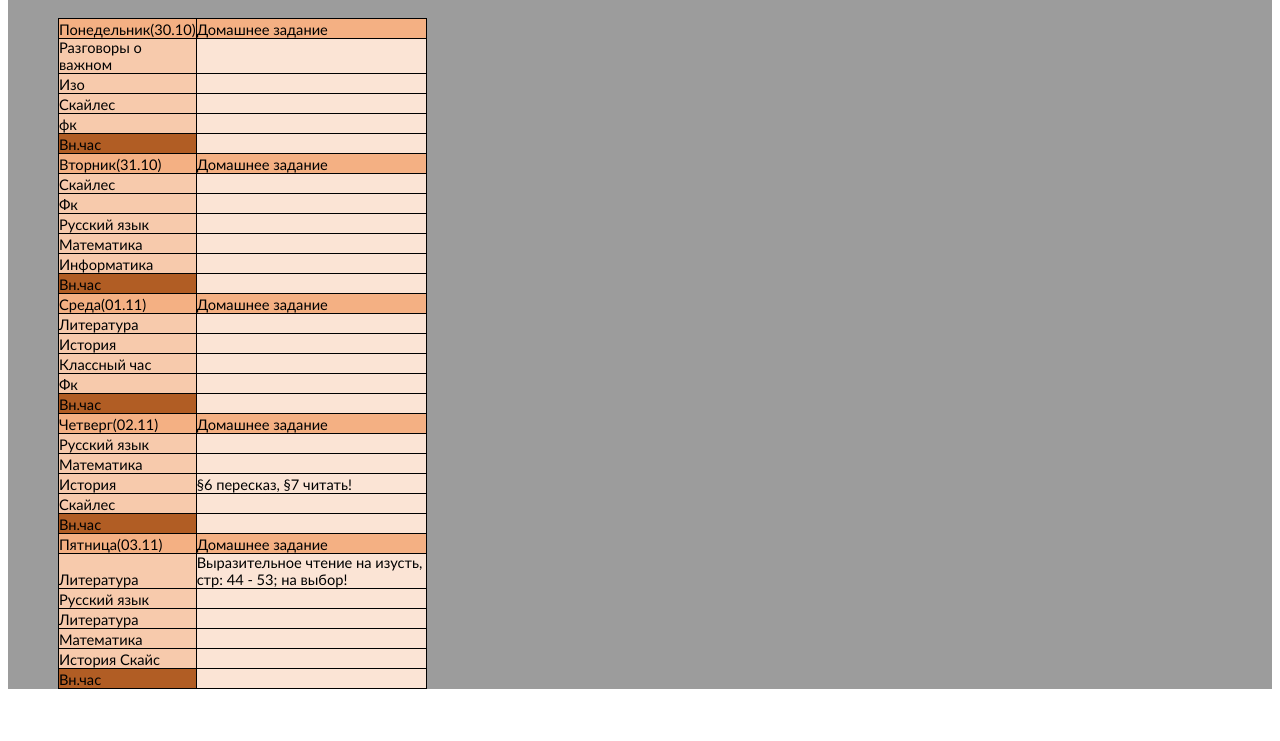
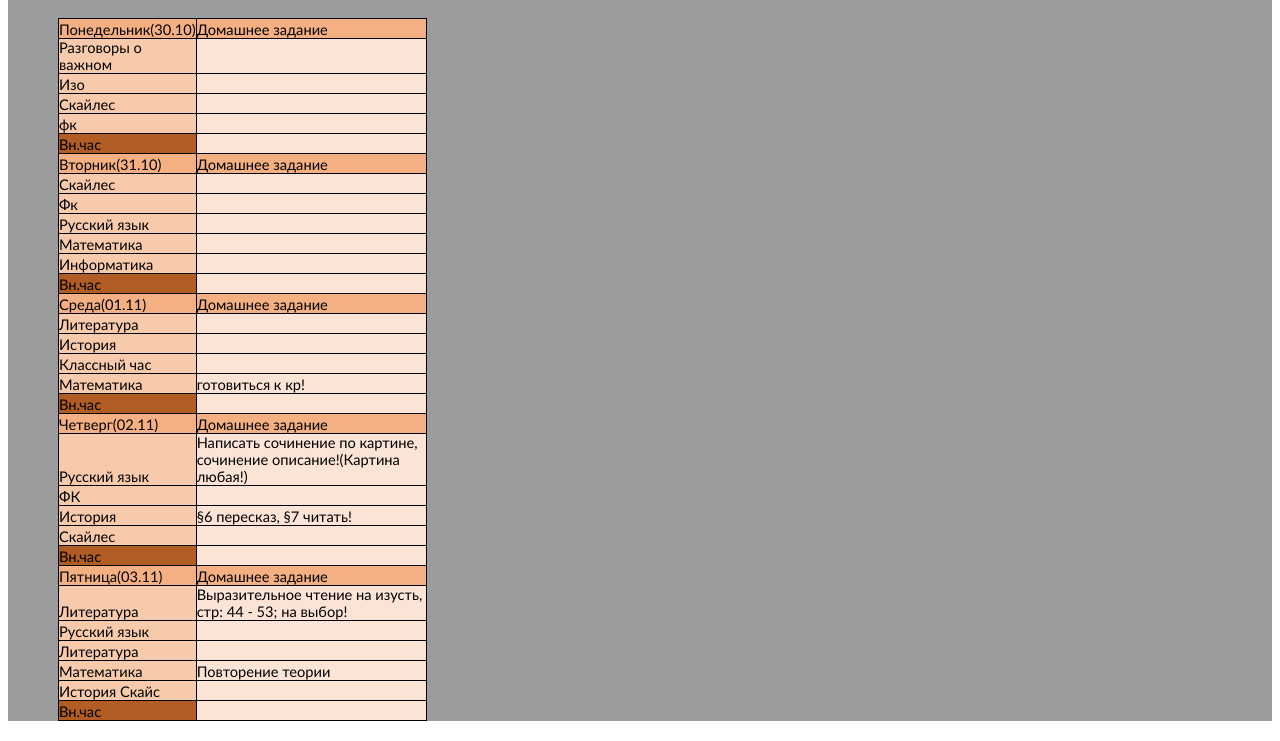
Before and after one commit to SkosSc/SkosSchool11, a plain HTML site: page Элект.Журнал/Paspisanie.html in a window 1280 px wide. Shown: the part 2317-3058 px from the top of the page. Before the commit the page ends 3026 px from the top, so only its background shows below. Drawn offline with Linux system fonts and the light colour scheme.

Commit message:
Add files via upload

```diff
--- a/Элект.Журнал/Paspisanie.html
+++ b/Элект.Журнал/Paspisanie.html
@@ -674,8 +674,8 @@
 	            <td class="column1 style3 null"></td>
 	          </tr>
 	          <tr class="row17">
-	            <td class="column0 style2 s">Фк</td>
-	            <td class="column1 style3 null"></td>
+	            <td class="column0 style2 s">Математика</td>
+	            <td class="column1 style3 null">готовиться к кр!</td>
 	          </tr>
 	          <tr class="row18">
 	            <td class="column0 style4 s">Вн.час</td>
@@ -687,10 +687,10 @@
 	          </tr>
 	          <tr class="row20">
 	            <td class="column0 style2 s">Русский язык</td>
-	            <td class="column1 style3 null"></td>
+	            <td class="column1 style3 null">Написать сочинение по картине, сочинение описание!(Картина любая!)</td>
 	          </tr>
 	          <tr class="row21">
-	            <td class="column0 style2 s">Математика</td>
+	            <td class="column0 style2 s">ФК</td>
 	            <td class="column1 style3 null"></td>
 	          </tr>
 	          <tr class="row22">
@@ -723,7 +723,7 @@
 	          </tr>
 	          <tr class="row29">
 	            <td class="column0 style2 s">Математика</td>
-	            <td class="column1 style3 null"></td>
+	            <td class="column1 style3 null">Повторение теории</td>
 	          </tr>
 	          <tr class="row30">
 	            <td class="column0 style2 s">История Скайс</td>
```
